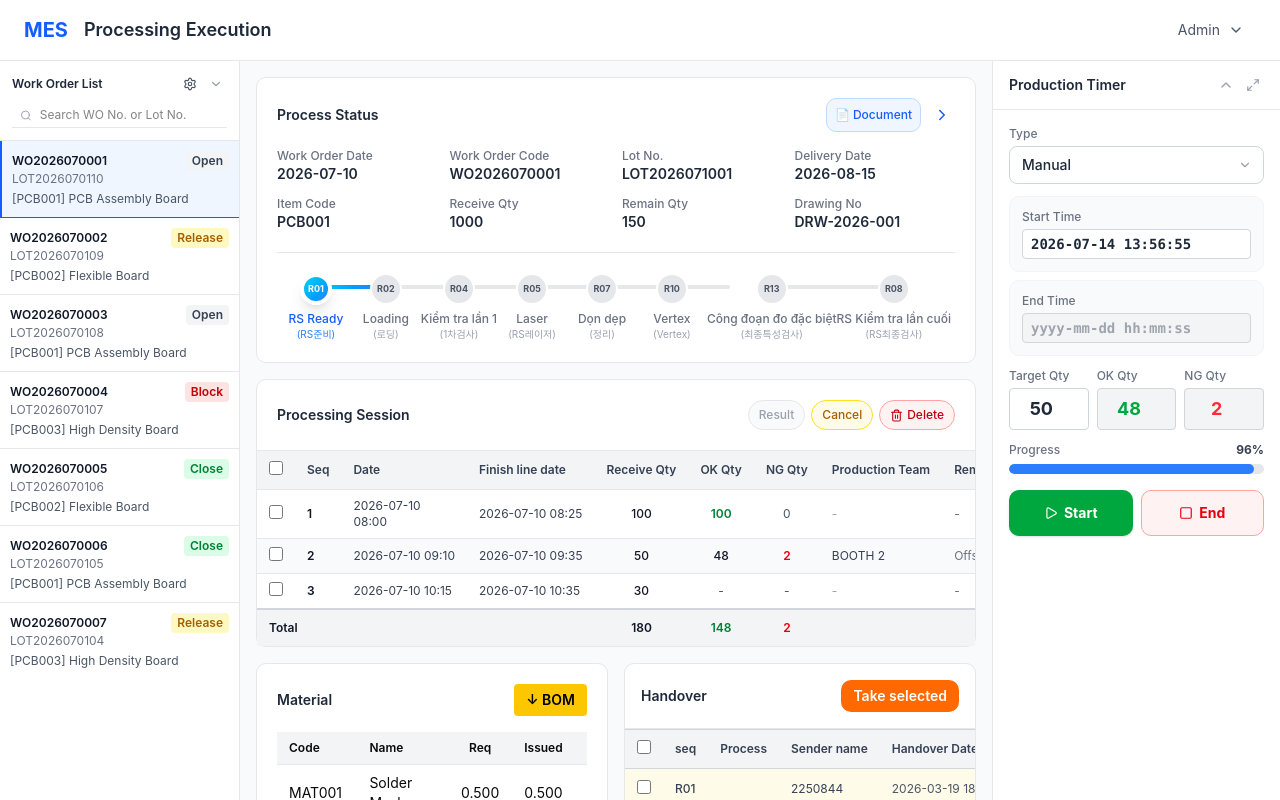
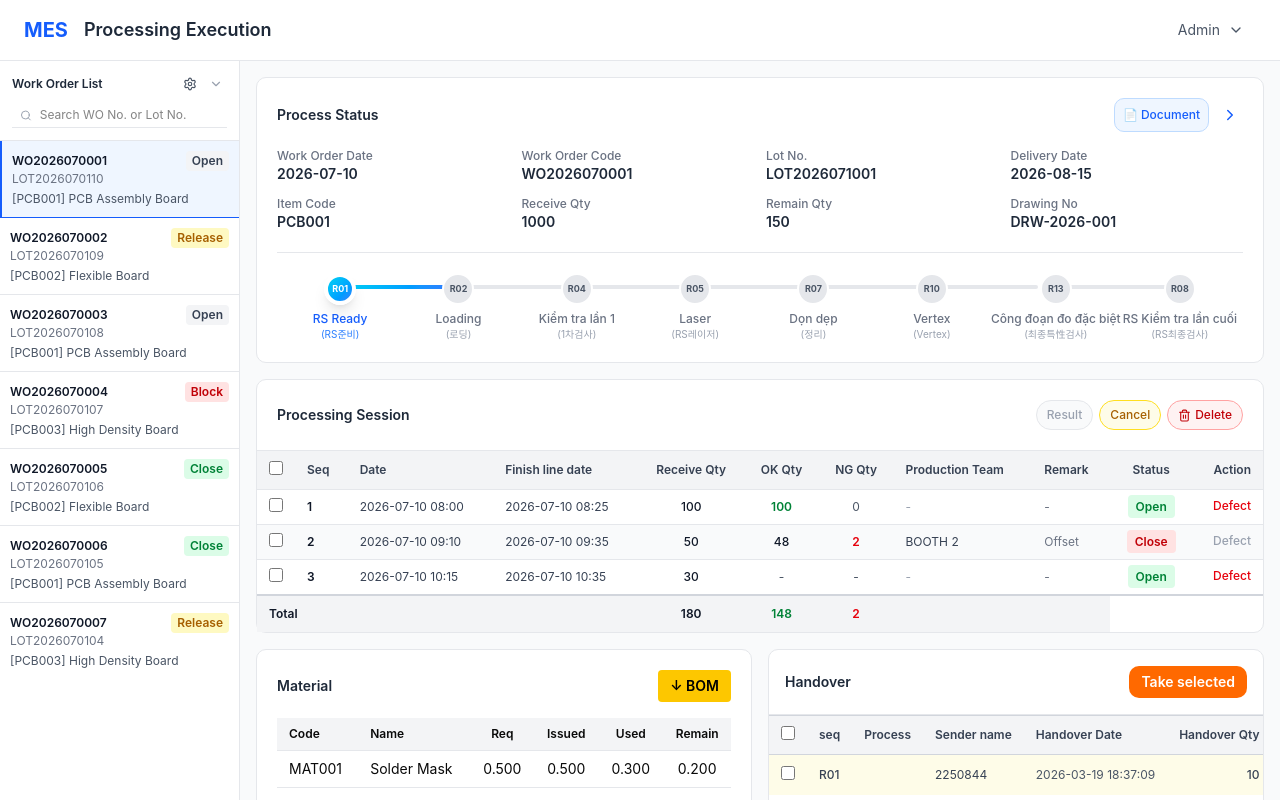
Before and after one commit to nlghan/Processing, a Next.js app: page / in a window 1280 px wide. Shown: the top 800 px of the page. Built offline with nearby package versions, Linux system fonts and the light colour scheme.

Commit message:
feat: add machine process indicator and conditional sidebar display
Co-authored-by: nlghan <122712807+nlghan@users.noreply.github.com>

```diff
--- a/app/page.tsx
+++ b/app/page.tsx
@@ -12,6 +12,8 @@ export default function MESProcessing() {
   const [equipmentPopup, setEquipmentPopup] = useState(false);
   const [workerPopup, setWorkerPopup] = useState(false);
   const [woListCollapsed, setWoListCollapsed] = useState(false);
+
+
 
   // Production Timer state
   const [timerType, setTimerType] = useState<'manual' | 'machine'>('manual');
@@ -80,15 +82,19 @@ export default function MESProcessing() {
   ];
 
   const processes = [
-    { id: 1, code: 'R01', name: 'RS Ready', nameKo: 'RS준비' },
-    { id: 2, code: 'R02', name: 'Loading', nameKo: '로딩' },
-    { id: 3, code: 'R04', name: 'Kiểm tra lần 1', nameKo: '1차검사' },
-    { id: 4, code: 'R05', name: 'Laser', nameKo: 'RS레이저' },
-    { id: 5, code: 'R07', name: 'Dọn dẹp', nameKo: '정리' },
-    { id: 6, code: 'R10', name: 'Vertex', nameKo: 'Vertex' },
-    { id: 7, code: 'R13', name: 'Công đoạn đo đặc biệt', nameKo: '최종특성검사' },
-    { id: 8, code: 'R08', name: 'RS Kiểm tra lần cuối', nameKo: 'RS최종검사' },
+    { id: 1, code: 'R01', name: 'RS Ready', nameKo: 'RS준비', isMachine: false },
+    { id: 2, code: 'R02', name: 'Loading', nameKo: '로딩', isMachine: true },
+    { id: 3, code: 'R04', name: 'Kiểm tra lần 1', nameKo: '1차검사', isMachine: true },
+    { id: 4, code: 'R05', name: 'Laser', nameKo: 'RS레이저', isMachine: true },
+    { id: 5, code: 'R07', name: 'Dọn dẹp', nameKo: '정리', isMachine: false },
+    { id: 6, code: 'R10', name: 'Vertex', nameKo: 'Vertex', isMachine: true },
+    { id: 7, code: 'R13', name: 'Công đoạn đo đặc biệt', nameKo: '최종특性검사', isMachine: true },
+    { id: 8, code: 'R08', name: 'RS Kiểm tra lần cuối', nameKo: 'RS최종검사', isMachine: true },
   ];
+
+  // Get current process info
+  const currentProcess = processes.find(p => p.id === selectedProcess);
+  const isMachineProcess = currentProcess?.isMachine ?? false;
 
   return (
     <div className="min-h-screen bg-gray-50 flex flex-col">
@@ -949,7 +955,8 @@ export default function MESProcessing() {
           </div>
           </div>
 
-          {/* Production Timer Sidebar */}
+          {/* Production Timer Sidebar - Only for Machine Processes */}
+          {isMachineProcess && (
           <div className="w-72 bg-white border-l border-gray-200 flex flex-col overflow-y-auto flex-shrink-0">
             {/* Timer Header */}
             <div className="flex items-center justify-between px-4 py-3 border-b border-gray-200 flex-shrink-0">
@@ -1158,6 +1165,7 @@ export default function MESProcessing() {
               </div>
             </div>}
           </div>
+          )}
         </div>
       </div>
 
```
